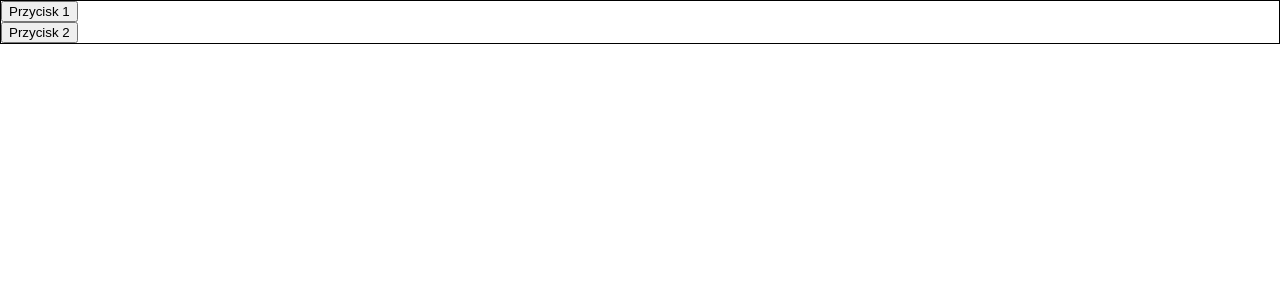
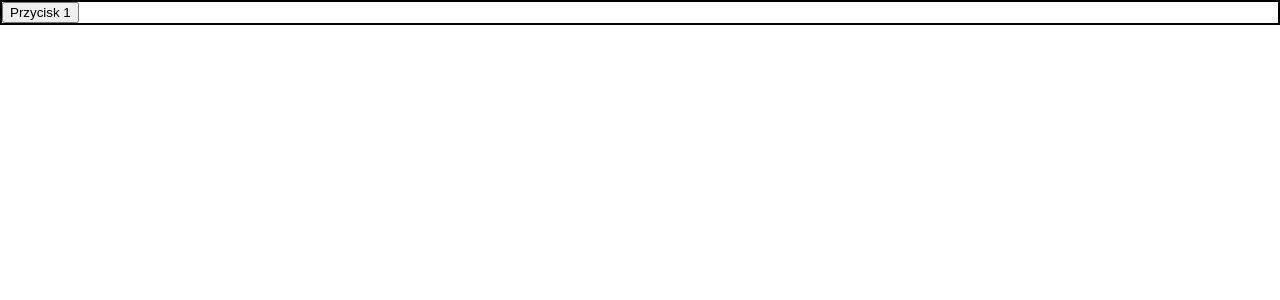
Before and after one commit to agataokolska/React-aplikacja-testowa, a React (Create React App) app: page / in a window 1280 px wide. Shown: the top 300 px of the page. Built offline with nearby package versions, Linux system fonts and the light colour scheme.

Commit message:
passing props

```diff
--- a/src/App.js
+++ b/src/App.js
@@ -2,19 +2,17 @@ import React from 'react'
 
 import Border from './Border'
 import SingingButton from './SingingButton'
+import SingingButtonWithBorder from './SingingButtonWithBorder';
 
 const App = () => (
 
   <Border>
-         <SingingButton
+    <SingingButtonWithBorder
       label={'Przycisk 1'}
       sound={'La la la'}
-         makeSound={()=> alert('Im from makeSound')}
+      makeSound={() => alert('Im from makeSound')}
     />
-         <SingingButton
-         label={'Przycisk 2'}
-         sound={'Kotki dwa!'}
-         />
+
 
   </Border>
 
--- /dev/null
+++ b/src/SingingButtonWithBorder.js
@@ -0,0 +1,15 @@
+import React from 'react'
+import Border from './Border'
+import SingingButton from './SingingButton'
+
+const SingingButtonWithBorder = (props) => (
+    <Border>
+        <SingingButton
+        label={props.label}
+        sound={props.sound}
+        makeSound={props.makeSound}
+         />
+    </Border>
+)
+
+export default SingingButtonWithBorder
```
Lines whose indentation alone changed are shown as unchanged.
